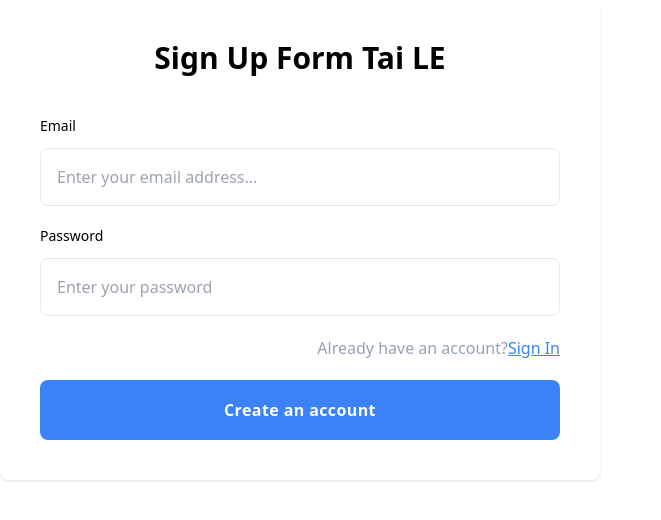
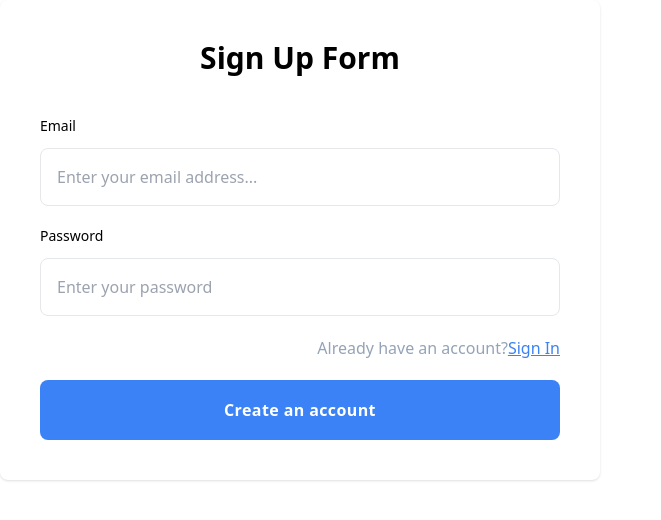
Before and after one commit to Tai-Le-Dipro/next-cicd, a Next.js app: page /admin in a window 1280 px wide. Shown: the top 520 px of the page, without its empty margins (0-661 px from the left). Built offline with nearby package versions, Linux system fonts and the light colour scheme.

Commit message:
update jenkin file

```diff
--- a/src/app/admin/page.tsx
+++ b/src/app/admin/page.tsx
@@ -8,7 +8,7 @@ const page = () => {
         className="w-full max-w-[600px] p-10 bg-white rounded-lg shadow"
         aria-label="signup-form"
       >
-        <h2 className="mb-10 text-3xl font-bold text-center">Sign Up Form Tai LE</h2>
+        <h2 className="mb-10 text-3xl font-bold text-center">Sign Up Form</h2>
         <div className="flex flex-col items-start mb-5 gap-y-3">
           <label htmlFor="email" className="text-sm font-medium cursor-pointer">
             Email
```
Also changed, not shown: 1 other file (tests, documents, lock files or other folders).
